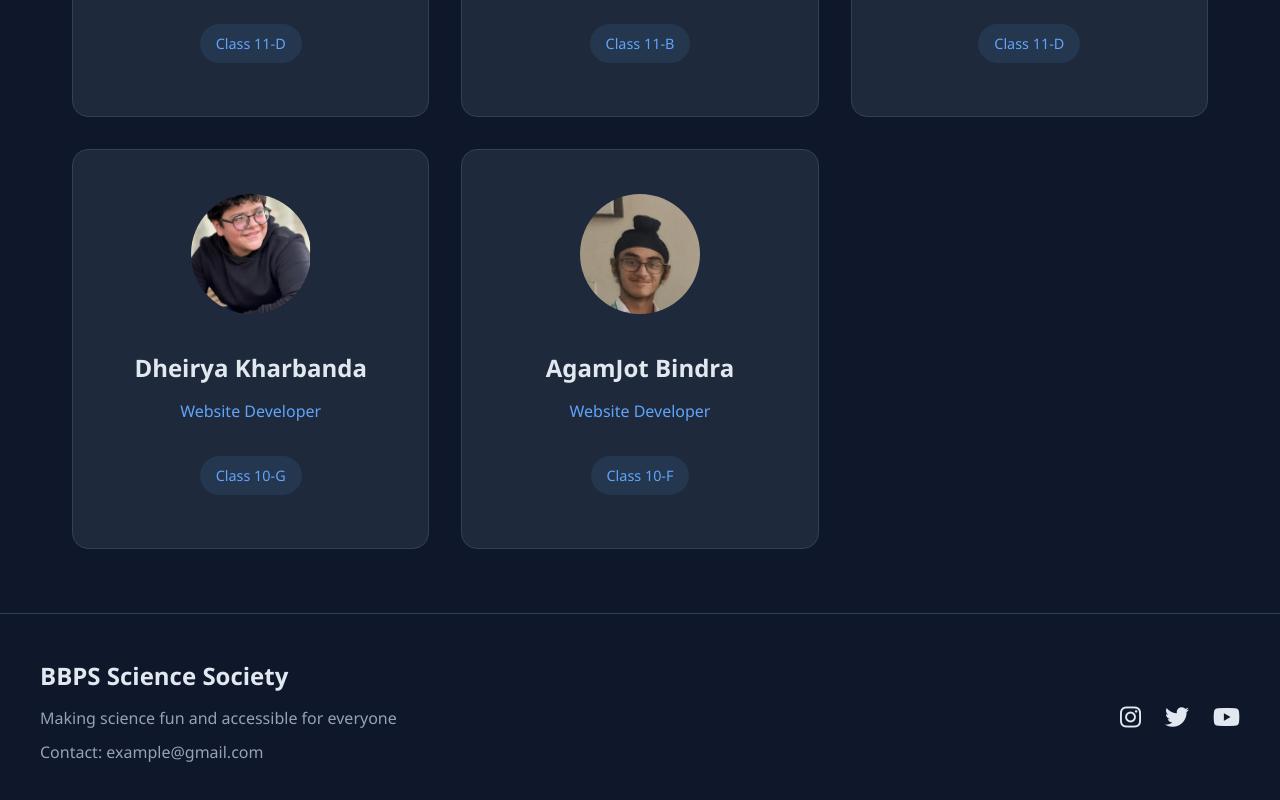
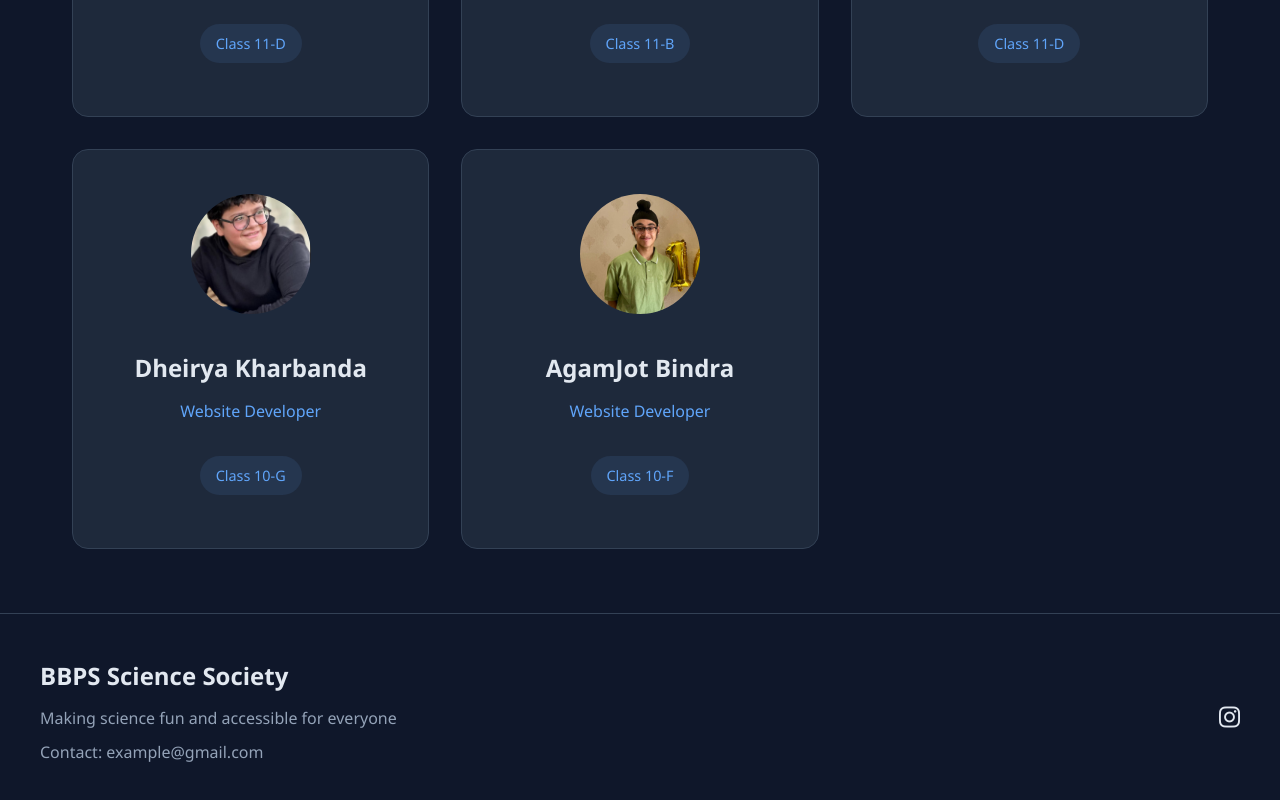
Before and after one commit to dheirya909/Science-Society, a plain HTML site: page members.html in a window 1280 px wide. Shown: the part 1445-2245 px from the top of the page. Drawn offline with Linux system fonts and the light colour scheme.

Commit message:
Changes made.

```diff
--- a/js/member.js
+++ b/js/member.js
@@ -76,7 +76,7 @@ const members = [
         name: "Dheirya Kharbanda",
         role: "Website Developer",
         class: "Class 10-G",
-        description: "Fueled by a love of web technologies like HTML and CSS, he is one of the main developers of this website",
+        description: "Fueled by a love of web technologies like HTML and CSS, he is the main developer of this website",
         linkedin: "#",
         image: "/images/members/dheirya.png",
     },
@@ -86,7 +86,7 @@ const members = [
         class: "Class 10-F",
         description: "Fueled by a love of web technologies like JavaScript and TypeScript, he is one of the main developers of this website",
         linkedin: "#",
-        image: "/images/members/agam.png",
+        image: "/images/members/agam.jpg",
     }
 
 ];
--- a/members.html
+++ b/members.html
@@ -45,9 +45,7 @@
                 <p>Contact: example@gmail.com</p>
             </div>
             <div class="footer-social">
-                <a href="#" class="social-link"><i class="fab fa-instagram"></i></a>
-                <a href="#" class="social-link"><i class="fab fa-twitter"></i></a>
-                <a href="#" class="social-link"><i class="fab fa-youtube"></i></a>
+                <a href="https://www.instagram.com/science_society24/" class="social-link"><i class="fab fa-instagram"></i></a>
             </div>
         </div>
     </footer>
```
Also changed, not shown: about.html (+1 -3 lines), events.html (+1 -3 lines), index.html (+3 -5 lines), images/members/agam.jpg (added), images/members/agam.png (deleted).
